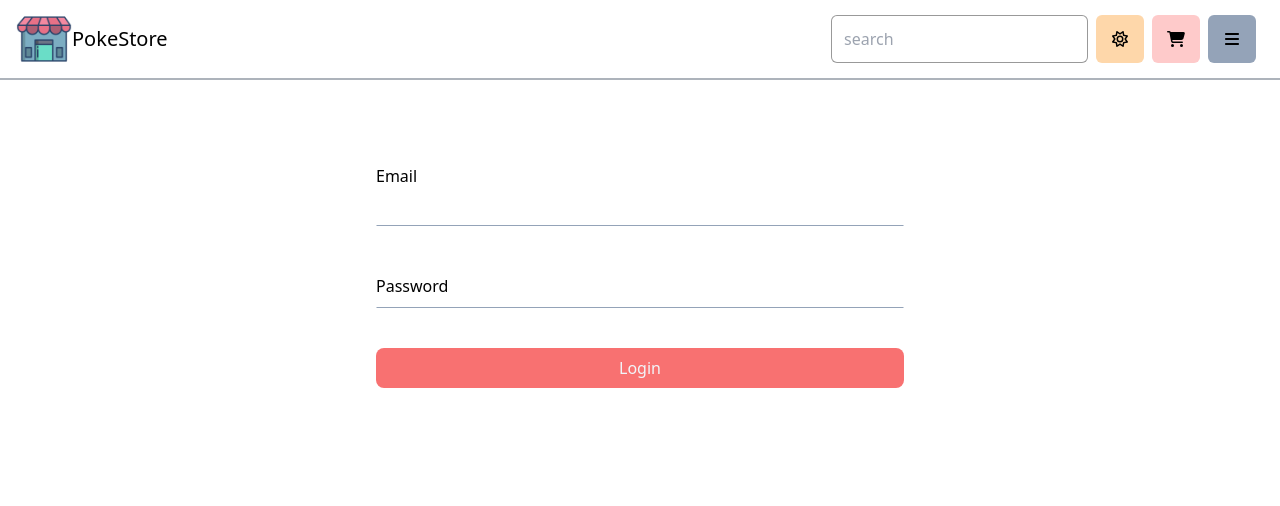
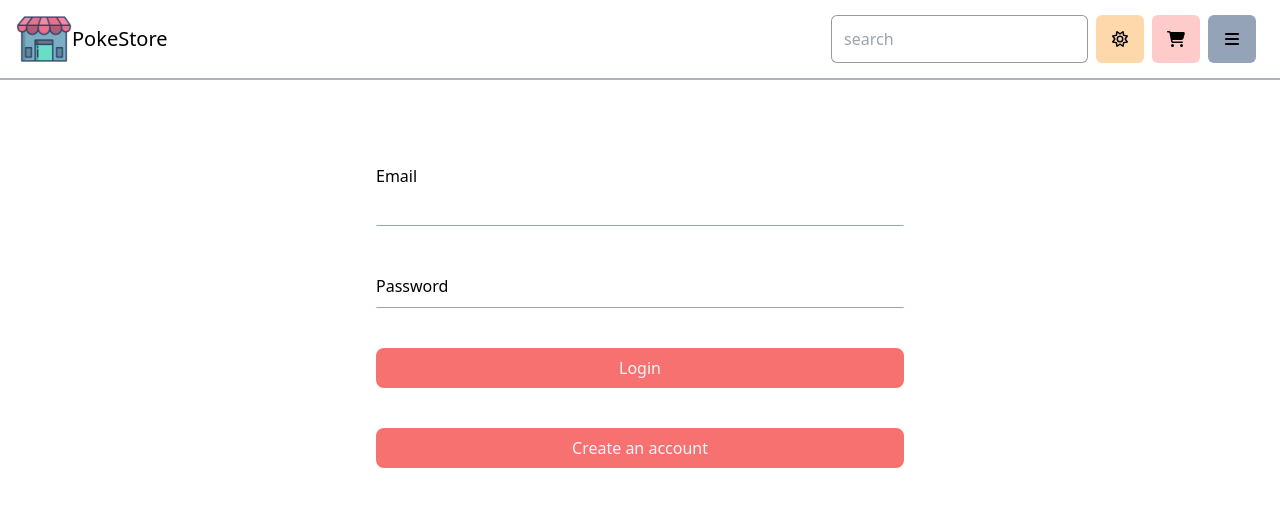
Before and after one commit to nassorc/poke-store, a React (Vite) app: page /login in a window 1280 px wide. Shown: the top 506 px of the page. Built offline with nearby package versions, Linux system fonts and the light colour scheme.

Commit message:
Add create user logic and separate directory for authentication related functions

```diff
--- a/src/App.tsx
+++ b/src/App.tsx
@@ -1,12 +1,13 @@
 import AuthForm from "./Components/AuthForm/AuthForm";
 import Header from "./Components/Header/Header";
 import "./App.css";
+import { Login } from "./Pages/Login";
 
 function App() {
   return (
     <div className="">
       <Header name="I am de header" />
-      <AuthForm />
+      <Login />
       <div className="h-[1000px]"></div>
     </div>
   );
--- a/src/Context/AuthContext/actions.ts
+++ b/src/Context/AuthContext/actions.ts
@@ -15,13 +15,13 @@ export async function loginUser(dispatch: React.Dispatch<actionType> , actions:
     dispatch({ type: actions.REQUEST_LOGIN, payload: {} });
     const res = await fetch(BASE_URL, requestOptions);
     const data = await res.json();
-    console.log(data.accessToken)
     dispatch({ type: actions.LOGIN_SUCCESS, payload: {token : data.accessToken}})
     return data;
   }
   catch(error: any) {
     console.log(error.message)
     dispatch({ type: actions.LOGIN_SUCCESS, payload: {message: error.message}})
+    return error.message;
   }
 }
 
--- a/src/Pages/Login/Login.tsx
+++ b/src/Pages/Login/Login.tsx
@@ -1,5 +1,8 @@
 import React from "react";
+import AuthForm from "../../Components/AuthForm/AuthForm";
 
 export default function Login() {
-  return <div>Login</div>;
+  return <section>
+    <AuthForm />
+  </section>;
 }
--- a/src/components/AuthForm/AuthForm.tsx
+++ b/src/components/AuthForm/AuthForm.tsx
@@ -8,9 +8,13 @@ export default function AuthForm() {
   const user = useAuthState();
   const [email, setEmail] = useState("");
   const [password, setPassword] = useState("");
-  console.log(user)
+  const [errorMsg, setErrorMsg] = useState("");
+
   const handleLogin = async (e: any) => {
     e.preventDefault();
+
+    if(!email || !password) setErrorMsg("Please enter an email and password");
+
     const payload = {
       email,
       password
@@ -19,6 +23,22 @@ export default function AuthForm() {
     if(data) {
       // location.assign("/");
     }
+    setErrorMsg(data);
+  }
+
+  const handleRegister = async (e: any) => {
+    e.preventDefault();
+    if(!email || !password) setErrorMsg("Please enter an email and password");
+
+    const res = await fetch("http://localhost:3002/api/users", {
+      method: "POST",
+      headers: {
+        "Content-Type": "application/json"
+      },
+      body: JSON.stringify({email, password})
+    })
+    const data = await res.json();
+    console.log(data)
   }
 
   return (
@@ -39,6 +59,17 @@ export default function AuthForm() {
                 transition-all
             '
           />
+          <button className='
+              py-2
+            bg-red-400
+              w-full
+              rounded-lg
+              hover:bg-red-700
+              text-slate-100
+              transition-all
+            '
+            onClick={handleRegister}
+          >Create an account</button>
         </form>
     </div>
 
```
